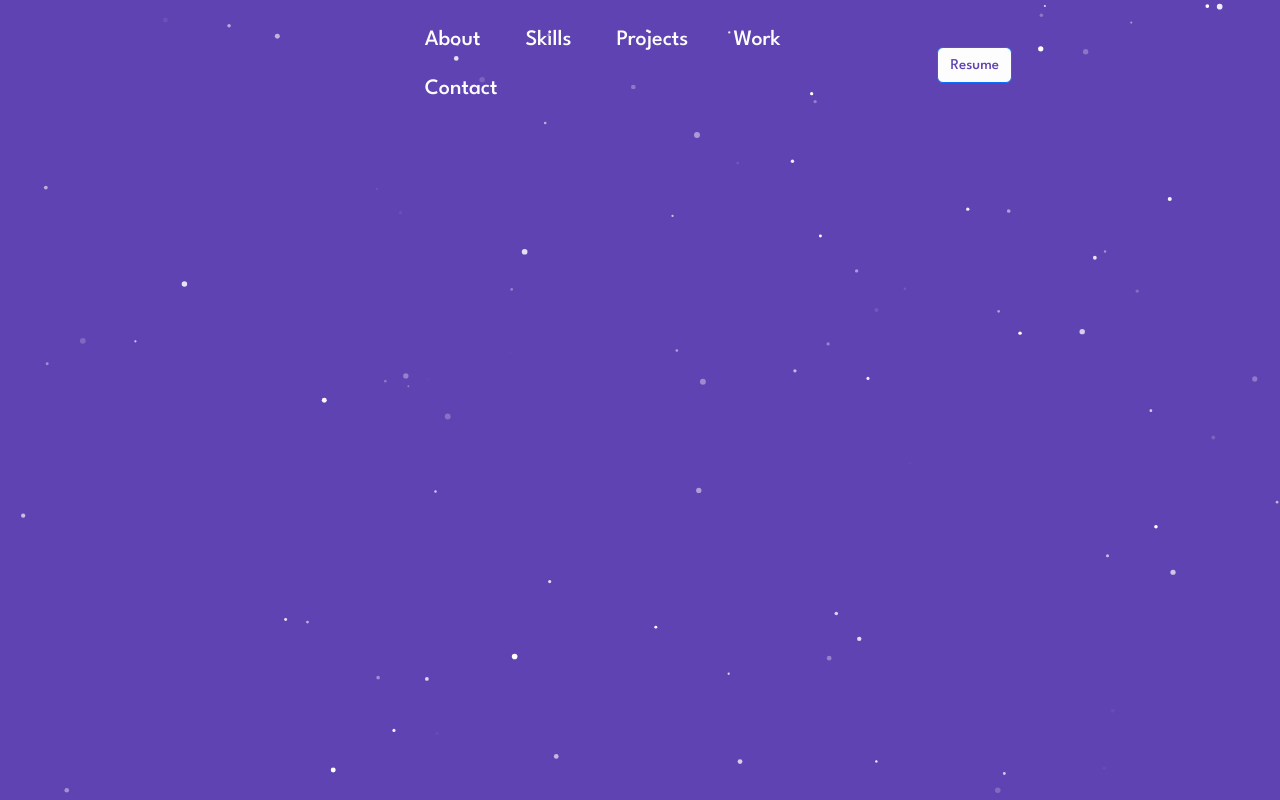
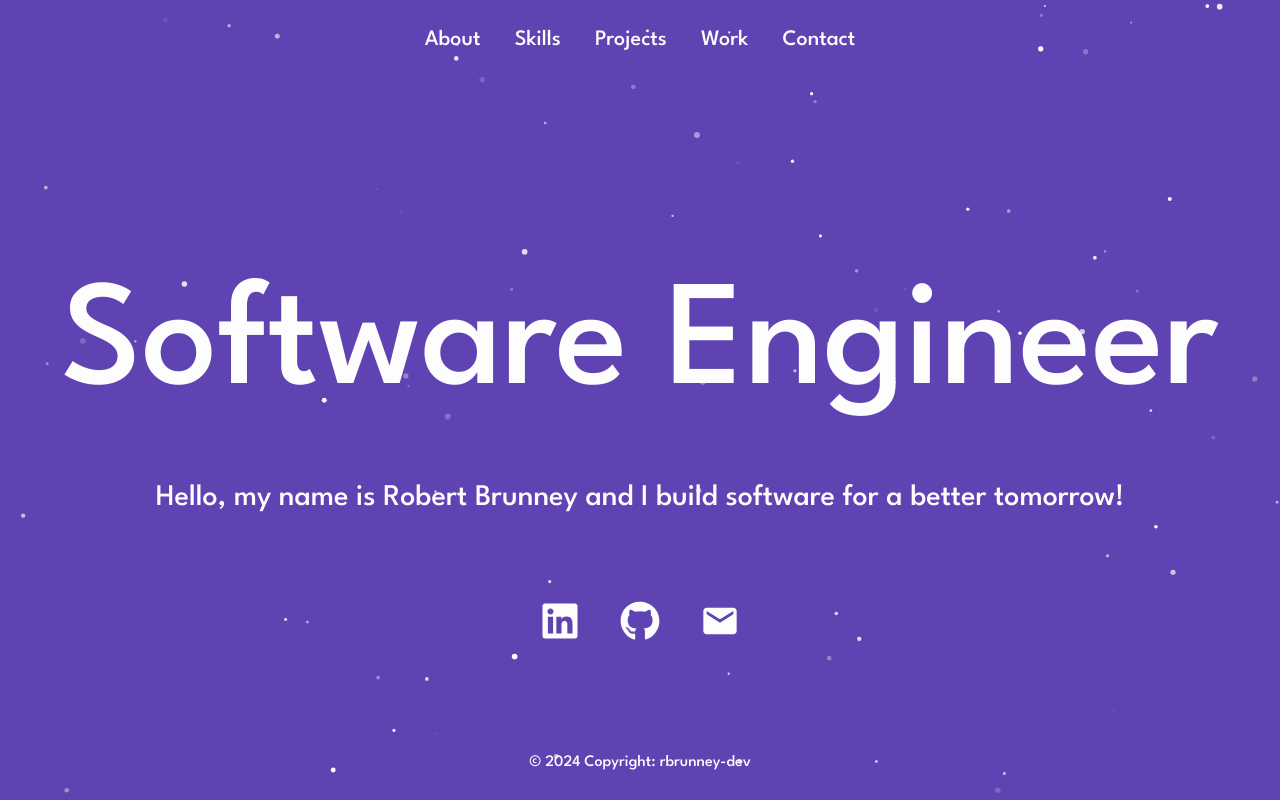
Before and after one commit to rbrunney/rbrunney.github.io, a React (Create React App) app in the folder rbrunney-dev/: page / in a window 1280 px wide. Built offline with nearby package versions, Linux system fonts and the light colour scheme.

Commit message:
Home Page Wrapped Up
Home page wrapped up just now have look into working on other pages

```diff
--- a/rbrunney-dev/package.json
+++ b/rbrunney-dev/package.json
@@ -1,6 +1,6 @@
 {
   "name": "rbrunney-dev",
-  "version": "0.1.0",
+  "version": "0.2.0",
   "private": true,
   "homepage": "https://rbrunney.github.io",
   "dependencies": {
@@ -15,6 +15,7 @@
     "react": "^18.2.0",
     "react-bootstrap": "^2.9.2",
     "react-dom": "^18.2.0",
+    "react-icons": "^5.0.1",
     "react-scripts": "5.0.1",
     "react-tsparticles": "^2.12.2",
     "sass": "^1.69.7",
--- a/rbrunney-dev/public/index.html
+++ b/rbrunney-dev/public/index.html
@@ -24,7 +24,7 @@
       work correctly both with client-side routing and a non-root public URL.
       Learn how to configure a non-root public URL by running `npm run build`.
     -->
-    <title>React App</title>
+    <title>rbrunney-dev</title>
   </head>
   <body>
     <noscript>You need to enable JavaScript to run this app.</noscript>
--- a/rbrunney-dev/src/App.tsx
+++ b/rbrunney-dev/src/App.tsx
@@ -1,12 +1,14 @@
 import './styling/app.scss';
 import ParticleBackgroundEffect from './components/Background/ParticleBackgroundEffect';
 import Home from './components/Home/Home';
+import NavigationBar from './components/Navigation/NavigationBar';
 
 function App() {
   return (
     <>
+      <ParticleBackgroundEffect />
+      <NavigationBar/>
       <Home />
-      <ParticleBackgroundEffect />
     </>
   );
 }
--- /dev/null
+++ b/rbrunney-dev/src/components/Footer/Footer.tsx
@@ -0,0 +1,12 @@
+const Footer = () => {
+    var currentYear = new Date().getFullYear();
+    return (
+        <>
+            <div className="footer">
+                © {currentYear} Copyright: rbrunney-dev
+            </div>
+        </>
+    );
+}
+
+export default Footer;
--- a/rbrunney-dev/src/components/Home/Home.tsx
+++ b/rbrunney-dev/src/components/Home/Home.tsx
@@ -1,27 +1,19 @@
-import Container from 'react-bootstrap/Container';
-import Nav from 'react-bootstrap/Nav';
-import Navbar from 'react-bootstrap/Navbar';
-import Button from 'react-bootstrap/Button';
-import ListGroup from 'react-bootstrap/ListGroup';
+import Footer from "../Footer/Footer";
+import SocialsBar from "../SocialsBar/SocialsBar";
 
 const Home = () => {
     return (
         <>
-            <Navbar expand="lg" className="navbar">
-                <Container>
-                    <Navbar.Toggle aria-controls="basic-navbar-nav" />
-                    <Navbar.Collapse id="basic-navbar-nav">
-                    <Nav className="navbar">
-                        <Nav.Link href="#about" className='navbar-item'>About</Nav.Link>
-                        <Nav.Link href="#skills" className='navbar-item'>Skills</Nav.Link>
-                        <Nav.Link href="#project" className='navbar-item'>Projects</Nav.Link>
-                        <Nav.Link href="#work" className='navbar-item'>Work</Nav.Link>
-                        <Nav.Link href="#contact" className='navbar-item'>Contact</Nav.Link>
-                    </Nav>
-                    <Button variant="outline-primary" className='download-resume-btn'>Resume</Button>
-                    </Navbar.Collapse>
-                </Container>
-            </Navbar>
+            <div className="home-container">
+                <div className="home-intro">
+                    <p className="intro-title">Software Engineer</p>
+                    <p className="intro-description">
+                        Hello, my name is Robert Brunney and I build software for a better tomorrow!
+                    </p>
+                    <SocialsBar />
+                </div>
+            </div>
+            <Footer />
         </>
     )
 }
--- /dev/null
+++ b/rbrunney-dev/src/components/Navigation/NavigationBar.tsx
@@ -0,0 +1,28 @@
+import Container from 'react-bootstrap/Container';
+import Nav from 'react-bootstrap/Nav';
+import Navbar from 'react-bootstrap/Navbar';
+import Button from 'react-bootstrap/Button';
+import ListGroup from 'react-bootstrap/ListGroup';
+
+const NavigationBar = () => {
+    return (
+        <>
+            <Navbar expand="lg" className="navbar">
+                <Container>
+                    <Navbar.Toggle aria-controls="basic-navbar-nav" />
+                    <Navbar.Collapse id="basic-navbar-nav">
+                    <Nav className="navbar">
+                        <Nav.Link href="/about" className='navbar-item'>About</Nav.Link>
+                        <Nav.Link href="/skills" className='navbar-item'>Skills</Nav.Link>
+                        <Nav.Link href="/project" className='navbar-item'>Projects</Nav.Link>
+                        <Nav.Link href="/work" className='navbar-item'>Work</Nav.Link>
+                        <Nav.Link href="/contact" className='navbar-item'>Contact</Nav.Link>
+                    </Nav>
+                    </Navbar.Collapse>
+                </Container>
+            </Navbar>
+        </>
+    );
+}
+
+export default NavigationBar;
--- /dev/null
+++ b/rbrunney-dev/src/components/SocialsBar/SocialsBar.tsx
@@ -0,0 +1,21 @@
+import { FaLinkedin, FaGithub } from "react-icons/fa";
+import { MdEmail } from "react-icons/md";
+
+const SocialsBar = () => {
+
+    var iconSize = 40;
+
+    var linkedInUrl = 'https://www.linkedin.com/in/robert-brunney/';
+    var githubUrl = 'https://github.com/rbrunney';
+    var gmailUrl = 'https://mail.google.com/mail/u/0/#inbox?compose=new';
+
+    return (
+        <div className="socials-container">
+            <a href={linkedInUrl} target="_blank" className="social-icon"><FaLinkedin size={iconSize}/></a>
+            <a href={githubUrl} target="_blank" className="social-icon"><FaGithub size={iconSize}/></a>
+            <a href={gmailUrl} target="_blank" className="social-icon"><MdEmail size={iconSize}/></a>
+        </div>
+    );
+}
+
+export default SocialsBar;
--- a/rbrunney-dev/src/styling/App.scss
+++ b/rbrunney-dev/src/styling/App.scss
@@ -2,7 +2,14 @@
 
 @import "~bootstrap/scss/bootstrap";
 @import "./utils.scss";
+@import "./Navigation/navbar.scss";
+
+// Pages
 @import "./Home/home.scss";
+
+// Components
+@import "./Social/social.scss";
+@import "./Footer/footer.scss";
 
 body {
     background-color: map.get($color-palette, "Studio");
--- /dev/null
+++ b/rbrunney-dev/src/styling/Footer/footer.scss
@@ -0,0 +1,17 @@
+@use '../utils.scss';
+
+.footer {
+    // Color and Font
+    text-align: center;
+    font-family: $primary-font;
+    color: map-get($color-palette, "Soft Peach");
+
+    // Locking To Bottom
+    position: absolute;
+    left: 0;
+    bottom: 0;
+    right: 0;
+
+    // Style
+    padding-bottom: 25px;
+}
--- a/rbrunney-dev/src/styling/Home/home.scss
+++ b/rbrunney-dev/src/styling/Home/home.scss
@@ -1,21 +1,24 @@
-@use "../Utils.scss";
+@use "../utils.scss";
 
-.navbar {
-    width: 100%;
-    padding-left: 20%;
-    padding-right: 20%;
-    justify-content: space-between;
+.home-container {
+    display: flex;
 }
 
-.navbar-item {
+.home-intro {
+    flex: 1;
+    padding-top: 12%;
+    text-align: center;
+}
+
+.intro-title {
     color: map-get($color-palette, "Soft Peach");
     font-family: $primary-font;
-    font-size: $primary-font-size;
+    font-size: 150px;
 }
 
-.download-resume-btn {
-    color: map-get($color-palette, "Studio");
-    background-color: map-get($color-palette, "Soft Peach");
+.intro-description {
+    color: map-get($color-palette, "Soft Peach");
     font-family: $primary-font;
-    font-size: 15px;
+    font-size: 30px;
+    text-align: center;
 }
--- /dev/null
+++ b/rbrunney-dev/src/styling/Navigation/navbar.scss
@@ -0,0 +1,21 @@
+@use "../utils.scss";
+
+.navbar {
+    width: 100%;
+    padding-left: 20%;
+    padding-right: 20%;
+    justify-content: space-between;
+}
+
+.navbar-item {
+    color: map-get($color-palette, "Soft Peach");
+    font-family: $primary-font;
+    font-size: $primary-font-size;
+}
+
+.download-resume-btn {
+    color: map-get($color-palette, "Studio");
+    background-color: map-get($color-palette, "Soft Peach");
+    font-family: $primary-font;
+    font-size: 15px;
+}
--- /dev/null
+++ b/rbrunney-dev/src/styling/Social/social.scss
@@ -0,0 +1,14 @@
+@use "../utils.scss";
+
+.socials-container {
+    text-align: center;
+    padding-top: 5%;
+}
+
+.social-icon {
+    position: relative;
+    z-index: 10;
+    margin-left: 20px;
+    margin-right: 20px;
+    color: map-get($color-palette, "Soft Peach");
+}
```
Also changed, not shown: 1 other file (tests, documents, lock files or other folders).
